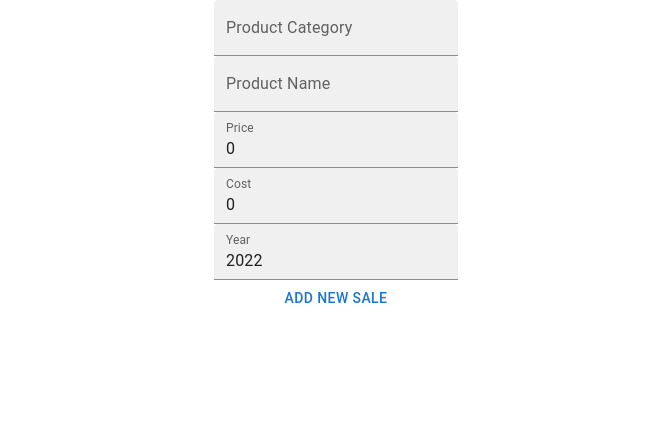
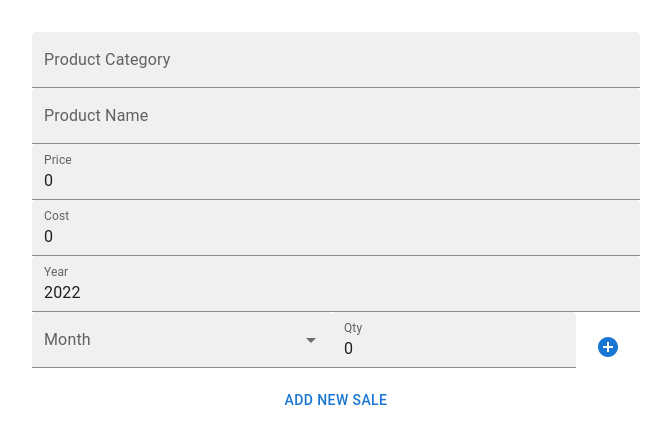
Before and after one commit to CarlieDuperval/track-it-frontend-cd, a React (Create React App) app: page /add-newsale in a window 1280 px wide. Shown: the top 444 px of the page, without its empty margins (304-975 px from the left). Built offline with nearby package versions, Linux system fonts and the light colour scheme; no server answers.

Commit message:
Added Add sale

```diff
--- a/package.json
+++ b/package.json
@@ -5,6 +5,7 @@
   "dependencies": {
     "@emotion/react": "^11.9.0",
     "@emotion/styled": "^11.8.1",
+    "@mui/icons-material": "^5.8.4",
     "@mui/material": "^5.8.2",
     "@mui/styled-engine-sc": "^5.8.0",
     "@mui/x-data-grid": "^5.12.0",
--- a/src/App.js
+++ b/src/App.js
@@ -1,15 +1,12 @@
 import "./App.css";
 import React, { useEffect, useState } from "react";
 import { BrowserRouter, Route, Routes } from "react-router-dom";
-//import ReportFilter from "./components/ReportFilter";
 import AddNewSale from "./components/AddNewSale";
 import Reports from "./components/Reports";
 import LoginPage from "./components/LoginPage";
 import SignUp from "./components/SignUp";
-//import { Button } from "@mui/material";
 import Hero from "./components/Home/Hero";
 import config from "./config/config";
-//import { display } from "@mui/system";
 
 function App() {
   const [sales, setSales] = useState([]); // To display the sales
--- a/src/components/addNewSale.jsx
+++ b/src/components/addNewSale.jsx
@@ -1,10 +1,12 @@
 // import { Input } from "@mui/material";
-import { Button } from "@mui/material";
+import { Button, Grid } from "@mui/material";
 import { FormControl } from "@mui/material";
 import { TextField } from "@mui/material";
 import { useState } from "react";
 import { useNavigate } from "react-router-dom";
 import config from "../config/config";
+import Autocomplete from "@mui/material/Autocomplete";
+import AddCircleIcon from "@mui/icons-material/AddCircle";
 
 const AddNewSale = ({ sales, setSales }) => {
   const [productName, setProductName] = useState("");
@@ -12,10 +14,10 @@ const AddNewSale = ({ sales, setSales }) => {
   const [year, setYear] = useState(2022);
   const [cost, setCost] = useState(0.0);
   const [price, setPrice] = useState(0.0);
-  const [qtySold, setQtySold] = useState({ june: 500 });
+  const [qtySold, setQtySold] = useState({});
+  const [month, setMonth] = useState("jan");
+  const [qty, setQty] = useState(0);
   const navigate = useNavigate();
-
-  // TODO: FIX HANDLE SUBMIT
 
   const handleSubmit = () => {
     const data = {
@@ -48,14 +50,31 @@ const AddNewSale = ({ sales, setSales }) => {
       .catch(console.error);
   };
 
-  const handleQtySold = (month, qty) => {
+  const handleQtySold = () => {
     const newQtySold = { ...qtySold };
     newQtySold[month] = qty;
     setQtySold(newQtySold);
   };
 
+  const getMonth = () => {
+    return [
+      "jan",
+      "feb",
+      "mar",
+      "apr",
+      "may",
+      "jun",
+      "jul",
+      "aug",
+      "sep",
+      "oct",
+      "nov",
+      "dec",
+    ];
+  };
+
   return (
-    <FormControl>
+    <FormControl className="form-add-sale">
       <TextField
         type="text"
         label="Product Category"
@@ -91,6 +110,28 @@ const AddNewSale = ({ sales, setSales }) => {
         label="Year"
         variant="filled"
       />
+      <Grid container>
+        <Autocomplete
+          sx={{ width: 300, height: 70 }}
+          options={getMonth()}
+          onSelect={(e) => setMonth(e.target.value)}
+          renderInput={(params) => {
+            return <TextField variant="filled" {...params} label="Month" />;
+          }}
+        />
+
+        <TextField
+          type="number"
+          value={qty}
+          onChange={(e) => setQty(e.target.value)}
+          label="Qty"
+          variant="filled"
+        />
+
+        <Button onClick={() => handleQtySold()}>
+          <AddCircleIcon />
+        </Button>
+      </Grid>
       <Button onClick={() => handleSubmit()}>Add New Sale</Button>
     </FormControl>
   );
--- a/src/index.js
+++ b/src/index.js
@@ -3,11 +3,14 @@ import ReactDOM from "react-dom/client";
 import "./index.css";
 import App from "./App";
 import reportWebVitals from "./reportWebVitals";
+import { Container } from "@mui/system";
 
 const root = ReactDOM.createRoot(document.getElementById("root"));
 root.render(
   <React.StrictMode>
-    <App />
+    <Container sx={{ mt: 4 }}>
+      <App />
+    </Container>
   </React.StrictMode>
 );
 
```
Also changed, not shown: 1 other file (tests, documents, lock files or other folders).
